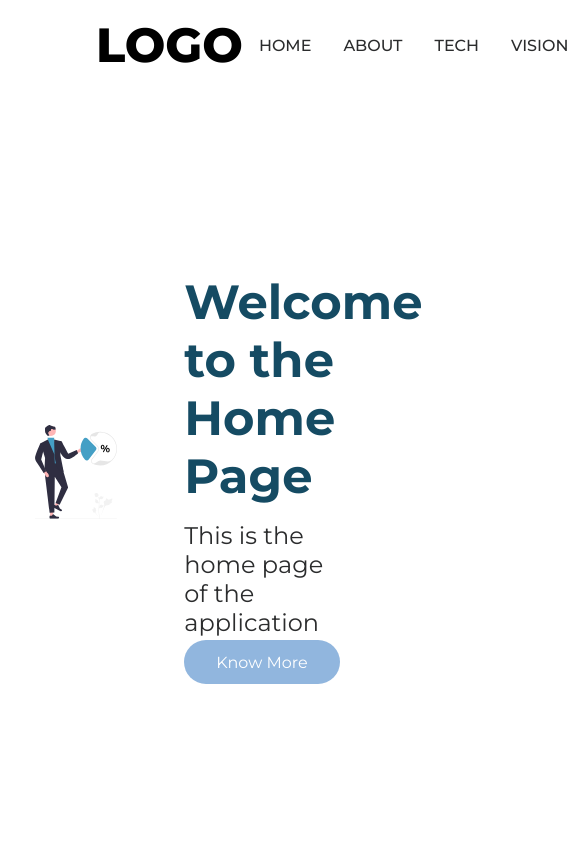
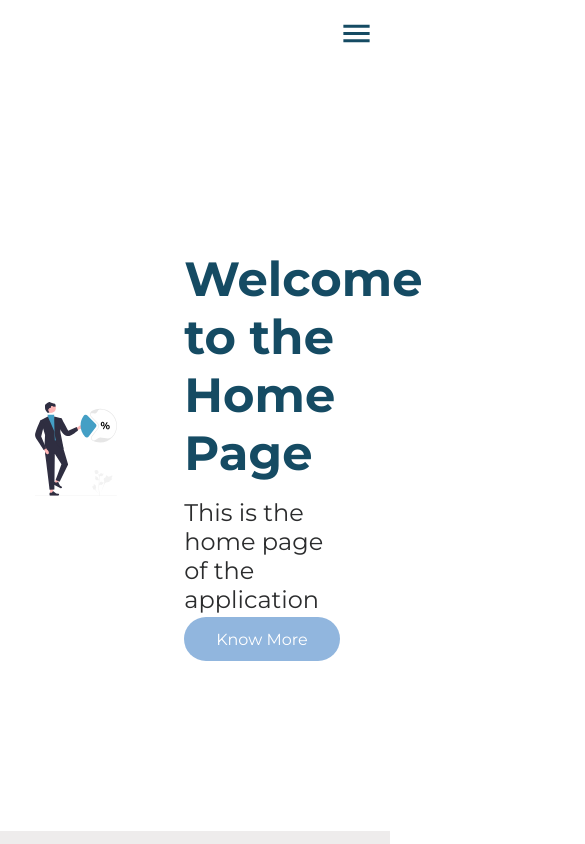
Before and after one commit to nahyansharvin/react-website, a React (Create React App) app: page / in a window 390 px wide. Shown: the top 844 px of the page, 585 px wide, since content can reach past the window. Built offline with nearby package versions, Linux system fonts and the light colour scheme.

Commit message:
nav bar responsiveness

```diff
--- a/public/index.html
+++ b/public/index.html
@@ -15,15 +15,10 @@
       user's mobile device or desktop. See https://developers.google.com/web/fundamentals/web-app-manifest/
     -->
     <link rel="manifest" href="%PUBLIC_URL%/manifest.json" />
-    <!--
-      Notice the use of %PUBLIC_URL% in the tags above.
-      It will be replaced with the URL of the `public` folder during the build.
-      Only files inside the `public` folder can be referenced from the HTML.
-
-      Unlike "/favicon.ico" or "favicon.ico", "%PUBLIC_URL%/favicon.ico" will
-      work correctly both with client-side routing and a non-root public URL.
-      Learn how to configure a non-root public URL by running `npm run build`.
-    -->
+    <link
+    rel="stylesheet"
+    href="https://cdnjs.cloudflare.com/ajax/libs/animate.css/4.1.1/animate.min.css"
+  />
     <title>React App</title>
   </head>
   <body>
--- a/src/components/navbar/Navbar.css
+++ b/src/components/navbar/Navbar.css
@@ -1,6 +1,3 @@
-.navbar{
-}
-
 .navbar-container {
     display: flex;
     align-items: center;
@@ -26,3 +23,57 @@
     font-weight: 800;
     font-size: 3rem;
 }
+
+.navbar-menu-toggle{
+    display: none;
+}
+
+.navbar-menu-container{
+    display: flex;
+    color: var(--color-secondary);
+    flex-direction: column;
+    justify-content: center;
+    align-items: flex-end;
+    background: var(--color-tertiary);
+    padding: 1rem ;
+    position: absolute;
+    margin: 3rem 0.4rem;
+    min-width: 200px;
+    border-radius: 5px;
+    animation-duration: 0.2s;
+}
+
+@media screen and (max-width: 768px) {
+    .navbar-container {
+        padding: 1.5rem 3rem;
+    }
+
+    .navbar-logo {
+        font-size: 2rem;
+    }
+
+}
+
+@media screen and (max-width: 480px) {
+   .navbar-menu, .navbar-logo{
+       display: none;
+   }
+
+   .navbar-container{
+         padding: 1rem;
+   }
+
+    .navbar-menu-toggle{
+        visibility: visible;
+        color: var(--color-primary);
+        display: flex;
+        width: 100%;
+        justify-content: flex-end;
+    }
+
+    .navbar-menu-toggle p{
+        margin: 0.5rem 0;
+        font-size: 1.2rem;
+        font-weight: 500;
+    }
+}
--- a/src/components/navbar/Navbar.js
+++ b/src/components/navbar/Navbar.js
@@ -1,5 +1,10 @@
 import React from 'react'
 import './Navbar.css'
+import { useState } from 'react';
+
+//Icons
+import MenuIcon from '@mui/icons-material/Menu';
+import CloseIcon from '@mui/icons-material/Close';
 
 const NavMenu = () => (
   <>
@@ -12,6 +17,8 @@ const NavMenu = () => (
 )
 
 function Navbar() {
+  const [toggleMenu, setToggleMenu] = useState(false)
+
   return (
       <>
         <nav className="navbar">
@@ -22,6 +29,14 @@ function Navbar() {
             <div className="navbar-menu">
               <NavMenu/>
             </div>
+            <div className="navbar-menu-toggle">
+            {toggleMenu ? <CloseIcon fontSize="large" onClick={() => setToggleMenu(false)}/> : <MenuIcon fontSize='large' onClick={() => setToggleMenu(true)}/>}
+            {toggleMenu &&(
+              <div className="navbar-menu-container animate__animated animate__fadeInDown">
+                <NavMenu/>
+              </div>
+            )}
+          </div>
           </div>
         </nav>
       </>
--- a/src/index.css
+++ b/src/index.css
@@ -13,12 +13,7 @@
 
 
 
-  body {
-    margin: 0;
-    overflow-y: overlay;
-    -webkit-font-smoothing: antialiased;
-    -moz-osx-font-smoothing: grayscale;
-  }
+
 
   ::-webkit-scrollbar {
     width: 6px !important;
```
